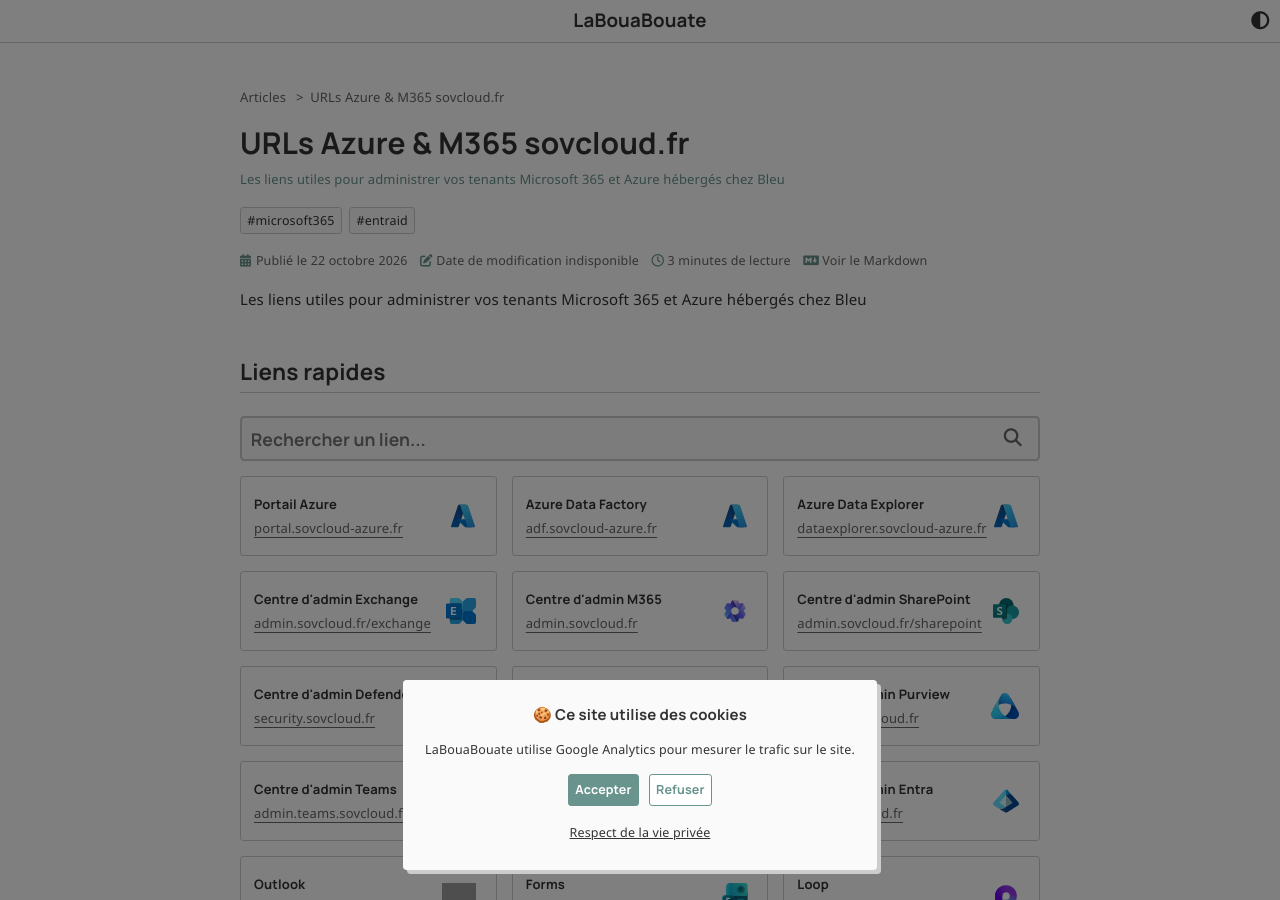
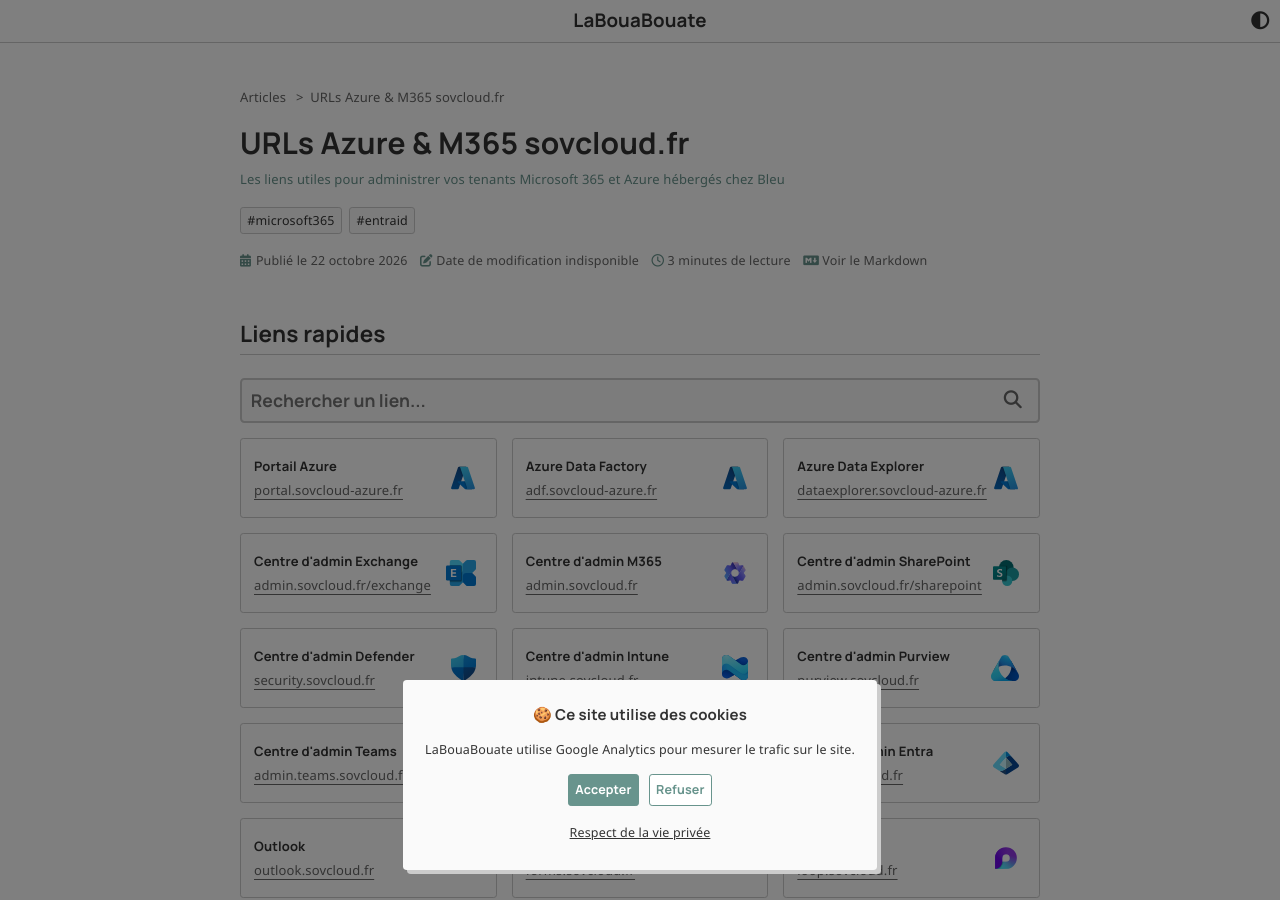
Before and after one commit to leobouard/leobouard.github.io, a Jekyll site: the page built from _posts/2026/2026-10-22-sovcloudfr.md, in a window 1280 px wide and 900 px high. Built offline with Jekyll 4.4.1, drawn with Linux system fonts in a browser that asks for light colours; nearby versions of some CDN libraries; some web fonts are replaced; comment, search, counter and statistics services are not loaded; grey boxes are pictures that could not be loaded.

Commit message:
Update 2026-10-22-sovcloudfr.md

```diff
--- a/_posts/2026/2026-10-22-sovcloudfr.md
+++ b/_posts/2026/2026-10-22-sovcloudfr.md
@@ -4,8 +4,6 @@
 description: "Les liens utiles pour administrer vos tenants Microsoft 365 et Azure hébergés chez Bleu"
 tags: ["microsoft365", "entraid"]
 ---
-
-{{ page.description }}
 
 ## Liens rapides
 
```
